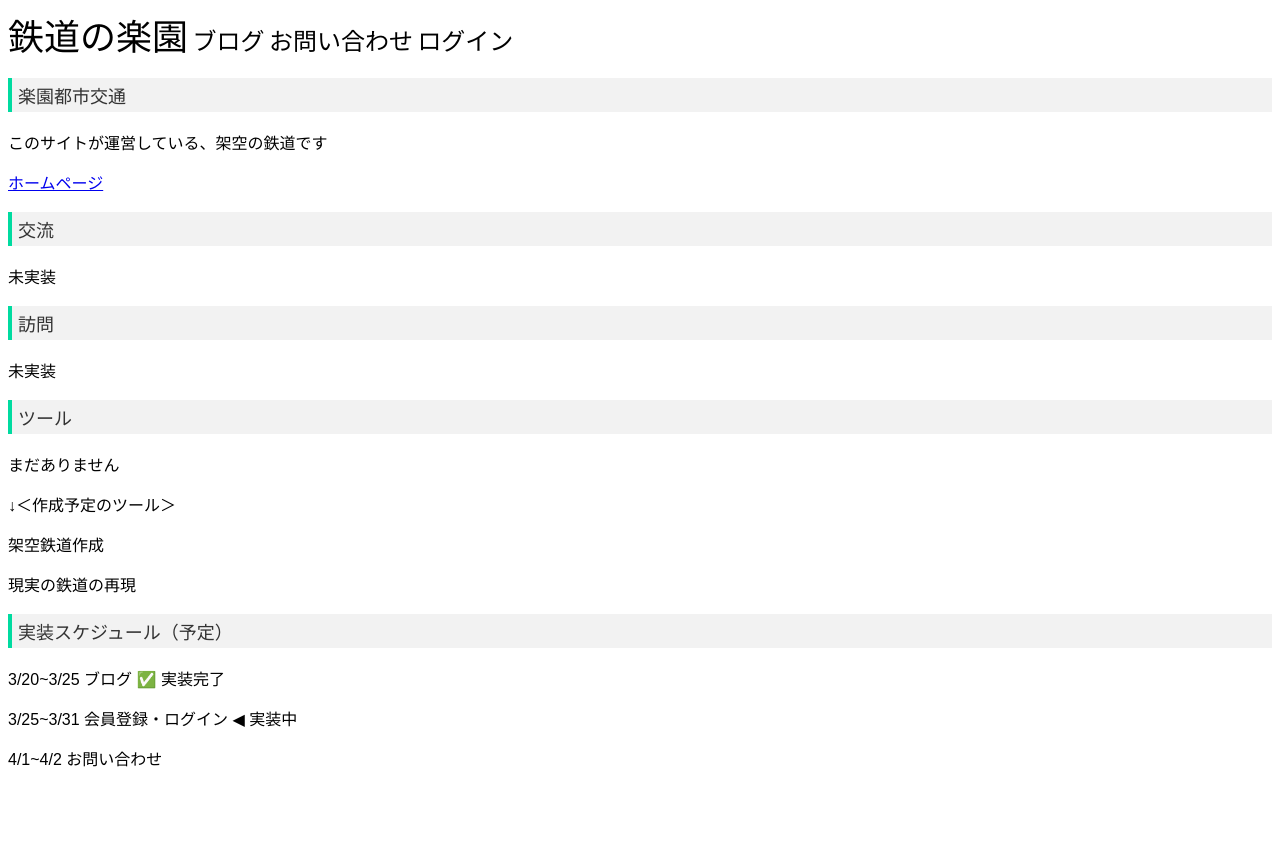
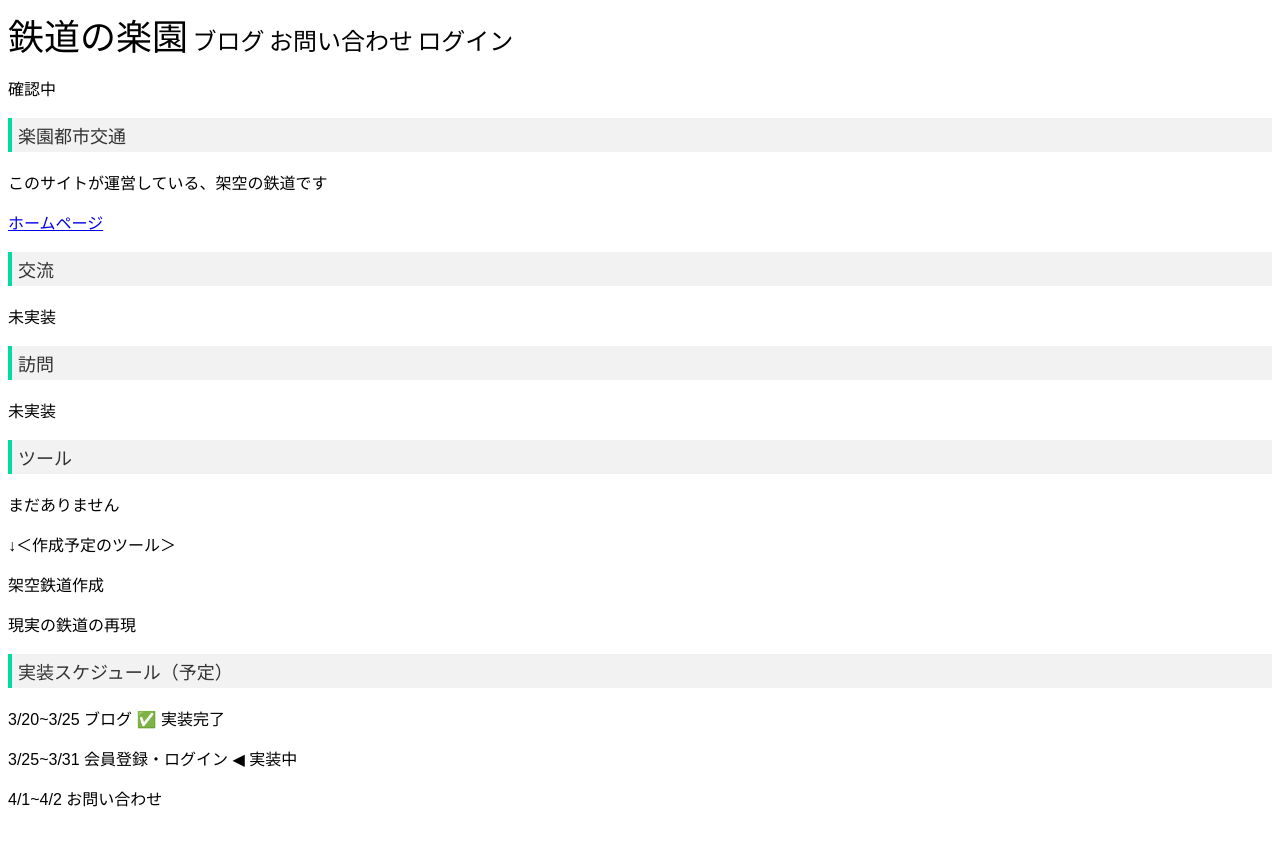
Before and after one commit to trainparadise/trainparadise, a Jekyll site: the page built from index.html, in a window 1280 px wide. Shown: the top 846 px of the page. Built offline with Jekyll 4.4.1, drawn with Linux system fonts in a browser that asks for light colours; comment, search, counter and statistics services are not loaded.

Commit message:
Update nav.html

```diff
--- a/_includes/nav.html
+++ b/_includes/nav.html
@@ -2,3 +2,5 @@
 <a class="link" href="{{ site.baseurl }}/blog">ブログ</a>
 <a class="link" href="{{ site.baseurl }}/contact">お問い合わせ</a>
 <a class="link" href="{{ site.baseurl }}/login">ログイン</a>
+
+<p id="status">確認中</p>
```
